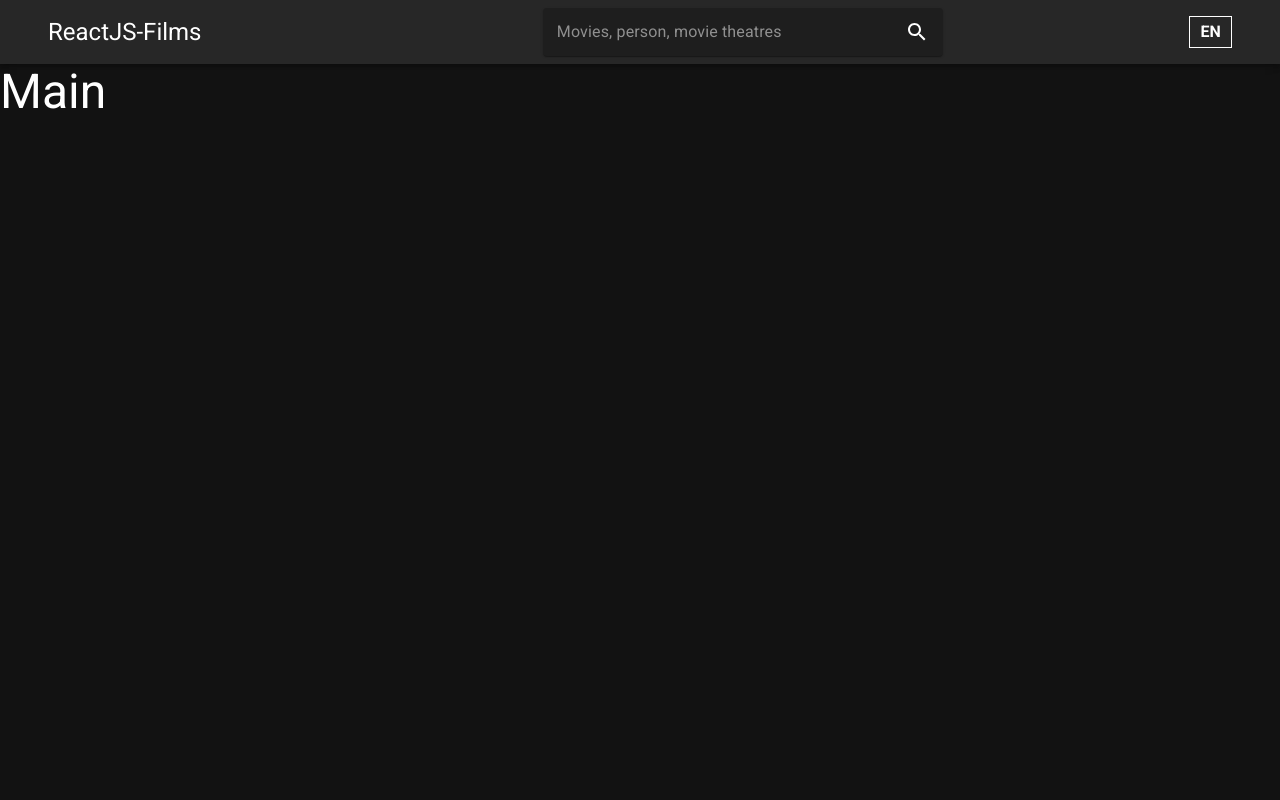
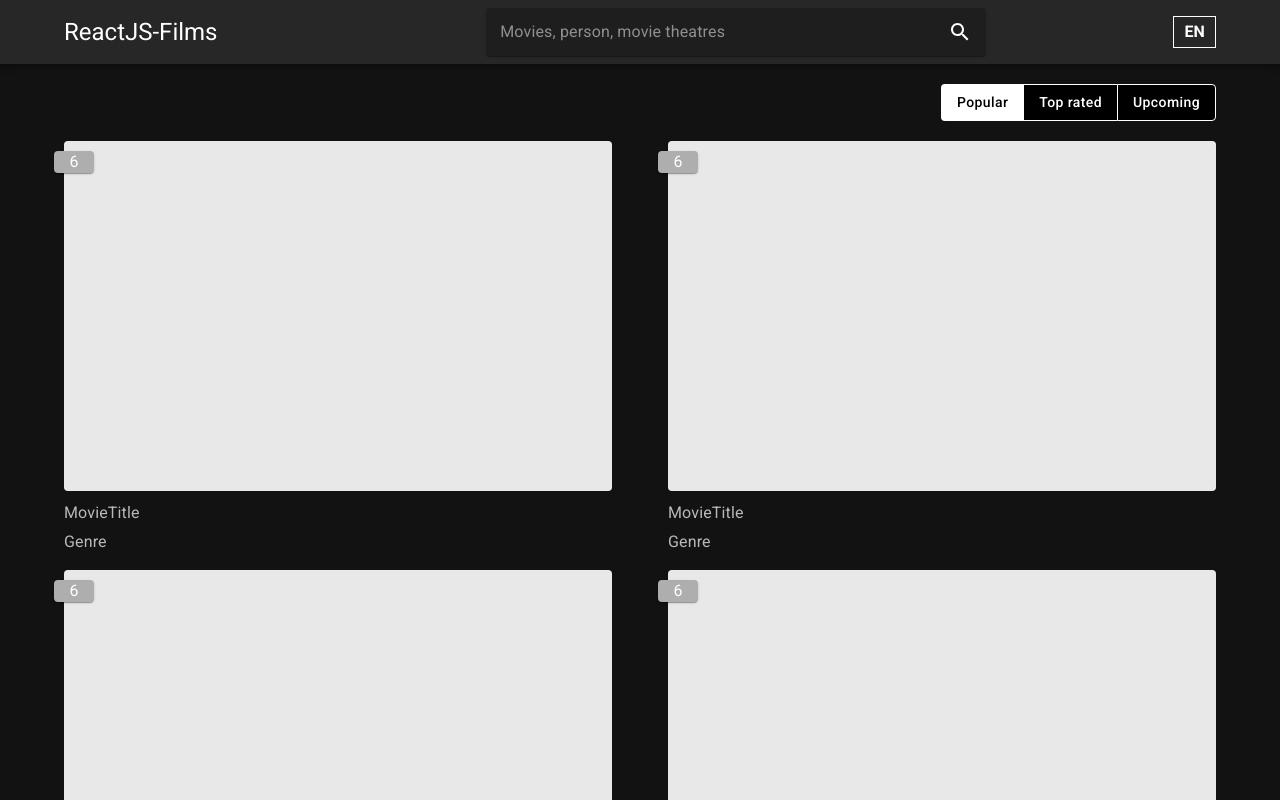
Before and after one commit to DeGusar/reactjs-movies-homework, a React (Create React App) app in the folder reactjs-films-homework/: page / in a window 1280 px wide. Shown: the top 800 px of the page. Built offline with nearby package versions, Linux system fonts and the light colour scheme.

Commit message:
feat: implement main page

```diff
--- a/reactjs-films-homework/src/App.tsx
+++ b/reactjs-films-homework/src/App.tsx
@@ -6,7 +6,7 @@ import messages from './shared/localization/messages';
 import routes from './shared/constants/routes';
 import CssBaseline from '@mui/material/CssBaseline';
 import { StyledEngineProvider, ThemeProvider, createTheme } from '@mui/material/styles';
-import { Header } from './components';
+import { Layout } from './components';
 
 const darkTheme = createTheme({
   palette: {
@@ -21,13 +21,14 @@ function App() {
         <CssBaseline enableColorScheme />
         <StyledEngineProvider injectFirst>
           <IntlProvider locale="en" messages={messages.en}>
-            <Header />
+            <Layout>
               <Routes>
                 <Route path={routes.MAIN} element={<Main />} />
                 <Route path={routes.ACTOR_PROFILE} element={<ActorProfile />} />
                 <Route path={routes.MOVIE_DETAILS} element={<MovieDetails />} />
                 <Route path="*" element={<NotFoundPage />} />
               </Routes>
+            </Layout>
           </IntlProvider>
         </StyledEngineProvider>
       </ThemeProvider>
--- a/reactjs-films-homework/src/components/Header/Header.tsx
+++ b/reactjs-films-homework/src/components/Header/Header.tsx
@@ -38,7 +38,7 @@ export const Header = () => {
   return (
     <AppBar position="static">
       <Container className={classes.container}>
-        <Toolbar>
+        <Toolbar className={classes.toolbar}>
           <Box sx={{ flexGrow: 1.1 }}>
             <Typography
               variant="h5"
--- a/reactjs-films-homework/src/components/Header/styles.tsx
+++ b/reactjs-films-homework/src/components/Header/styles.ts
@@ -2,7 +2,12 @@ import { makeStyles } from '@mui/styles';
 
 export const useStyles = makeStyles(() => ({
   container: {
-    maxWidth: '1860px',
+    maxWidth: '90%',
+    padding: 0
+  },
+
+  toolbar: {
+    padding: 0
   },
 
   logo: {
@@ -24,7 +29,7 @@ export const useStyles = makeStyles(() => ({
     padding: '2px 4px',
     display: 'flex',
     alignItems: 'center',
-    width: '400px',
+    width: '500px',
     marginLeft: '40px',
     transition: 'all 1s',
     '@media (max-width:1200px)': {
--- /dev/null
+++ b/reactjs-films-homework/src/components/Layout/Layout.tsx
@@ -0,0 +1,18 @@
+import { Container } from '@mui/material';
+import { Header } from '../index';
+import { useStyles } from './styles';
+
+type ModalPropsType = {
+  children: React.ReactNode;
+};
+
+export const Layout = ({ children }: ModalPropsType) => {
+  const classes = useStyles();
+
+  return (
+    <>
+      <Header />
+      <Container className={classes.layout}>{children}</Container>
+    </>
+  );
+};
--- /dev/null
+++ b/reactjs-films-homework/src/components/Layout/styles.ts
@@ -0,0 +1,8 @@
+import { makeStyles } from "@mui/styles";
+
+export const useStyles = makeStyles(() => ({
+  layout: {
+    maxWidth: '90%',
+    padding: '20px 0'
+  }
+}))
--- a/reactjs-films-homework/src/components/index.tsx
+++ b/reactjs-films-homework/src/components/index.tsx
@@ -1,3 +1,4 @@
 import { Header } from './Header/Header';
+import { Layout } from './Layout/Layout';
 
-export { Header };
+export { Header, Layout };
--- a/reactjs-films-homework/src/pages/Main/Main.tsx
+++ b/reactjs-films-homework/src/pages/Main/Main.tsx
@@ -1,5 +1,59 @@
-import { Typography } from '@mui/material';
+import { Button, ButtonGroup, Grid, Pagination, Stack } from '@mui/material';
+import { useState } from 'react';
+import { FormattedMessage } from 'react-intl';
+import { useStyles } from './styles';
+import { MovieCard } from './MovieCard/MovieCard';
 
 export const Main = () => {
-  return <Typography variant="h3">Main</Typography>;
+  const classes = useStyles();
+  const [selectedBtn, setSelectedBtn] = useState(1);
+  const movies = [1, 2, 3, 4, 5, 6, 7, 8, 9, 10, 11, 12, 13, 14, 15, 16];
+
+  return (
+    <>
+      <Stack direction="row" justifyContent="end">
+        <ButtonGroup color="inherit" aria-label="outlined primary button group">
+          <Button
+            value="Popular"
+            className={selectedBtn === 1 ? classes.selectedButton : classes.button}
+            onClick={() => setSelectedBtn(1)}
+          >
+            <FormattedMessage id="main-button-popular" />
+          </Button>
+          <Button
+            value="Top rated"
+            className={selectedBtn === 2 ? classes.selectedButton : classes.button}
+            onClick={() => setSelectedBtn(2)}
+          >
+            <FormattedMessage id="main-button-top-rated" />
+          </Button>
+          <Button
+            value="Upcoming"
+            className={selectedBtn === 3 ? classes.selectedButton : classes.button}
+            onClick={() => setSelectedBtn(3)}
+          >
+            <FormattedMessage id="main-button-upcoming" />
+          </Button>
+        </ButtonGroup>
+      </Stack>
+      <Grid rowSpacing={2} columnSpacing={7} className={classes.gridContainer} container>
+        {movies.map((elem) => {
+          return (
+            <Grid item key={elem} xs={12} md={6} xl={12 / 5}>
+              <MovieCard movieRating="6" />
+            </Grid>
+          );
+        })}
+      </Grid>
+      <Stack direction="row" justifyContent="center">
+        <Pagination
+          classes={{ root: classes.ul }}
+          color="secondary"
+          count={5}
+          hidePrevButton
+          hideNextButton
+        />
+      </Stack>
+    </>
+  );
 };
--- /dev/null
+++ b/reactjs-films-homework/src/pages/Main/MovieCard/MovieCard.tsx
@@ -0,0 +1,25 @@
+import { Box, Paper, Stack, Typography } from '@mui/material';
+import { useStyles } from './styles';
+
+type MovieCardProps = {
+  movieRating: String;
+};
+
+export const MovieCard = ({ movieRating }: MovieCardProps) => {
+  const classes = useStyles();
+  console.log(movieRating);
+
+  return (
+    <>
+      <Paper className={classes.cardWrapper} elevation={0}>
+        <Paper className={+movieRating > 7 ? classes.highRating : classes.lowRating}>
+          {movieRating}
+        </Paper>
+      </Paper>
+      <Typography className={classes.title}>MovieTitle</Typography>
+      <Stack>
+        <Typography className={classes.genre}>Genre</Typography>
+      </Stack>
+    </>
+  );
+};
--- /dev/null
+++ b/reactjs-films-homework/src/pages/Main/MovieCard/styles.ts
@@ -0,0 +1,44 @@
+import { makeStyles } from "@mui/styles";
+
+export const useStyles = makeStyles (() => ({
+  cardWrapper: {
+    height: '350px',
+    position: 'relative',
+    backgroundColor: 'rgb(232,232,232)'
+  },
+
+  lowRating: {
+    position: 'absolute',
+    width: '40px',
+    height: '22px',
+    top: '10px',
+    left: '-10px',
+    display: 'flex',
+    alignItems: 'center',
+    justifyContent: 'center',
+    color: 'white',
+    backgroundColor: 'rgb(170,170,170)'
+  },
+
+  highRating: {
+    position: 'absolute',
+    width: '40px',
+    height: '22px',
+    top: '10px',
+    left: '-10px',
+    display: 'flex',
+    alignItems: 'center',
+    justifyContent: 'center',
+    color: 'white',
+    backgroundColor: 'rgb(42,125,40)'
+  },
+
+  title: {
+    paddingTop: '10px',
+    color: 'rgb(185,185,185)'
+  },
+  genre: {
+    paddingTop: '5px',
+    color: 'rgb(185,185,185)'
+  }
+}))
--- /dev/null
+++ b/reactjs-films-homework/src/pages/Main/styles.ts
@@ -0,0 +1,37 @@
+import { makeStyles } from '@mui/styles';
+
+export const useStyles = makeStyles (() => ({
+  ul: {
+    '& .MuiPaginationItem-root': {
+       '&.Mui-selected': {
+         background: 'green',
+         color: 'white',
+       },
+    },
+  },
+
+  selectedButton: {
+    color: 'black',
+    textTransform: 'none',
+    backgroundColor: 'white',
+    border: '1px solid white',
+  },
+
+  gridContainer: {
+    padding: '20px 0'
+  },
+
+  button: {
+    backgroundColor: 'black',
+    textTransform: 'none',
+    border: '1px solid white',
+    '&:active': {
+      backgroundColor: 'white',
+      color: 'black'
+    },
+    '&:hover': {
+      backgroundColor: 'white',
+      color: 'black',
+    }
+  },
+}))
--- a/reactjs-films-homework/src/shared/localization/en.json
+++ b/reactjs-films-homework/src/shared/localization/en.json
@@ -1,3 +1,6 @@
 {
-  "header-search-placeholder": "Movies, person, movie theatres"
+  "header-search-placeholder": "Movies, person, movie theatres",
+  "main-button-popular": "Popular",
+  "main-button-top-rated": "Top rated",
+  "main-button-upcoming": "Upcoming"
 }
```
Lines whose indentation alone changed are shown as unchanged.
